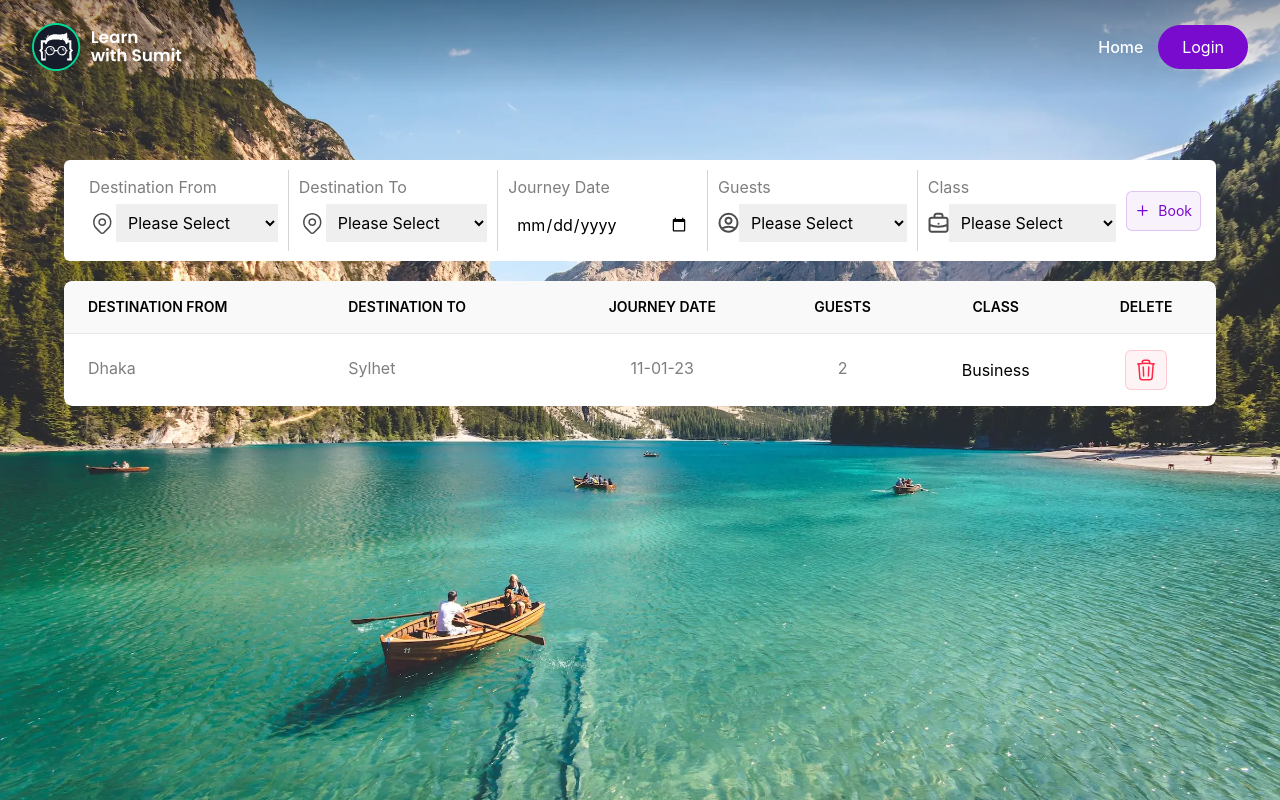
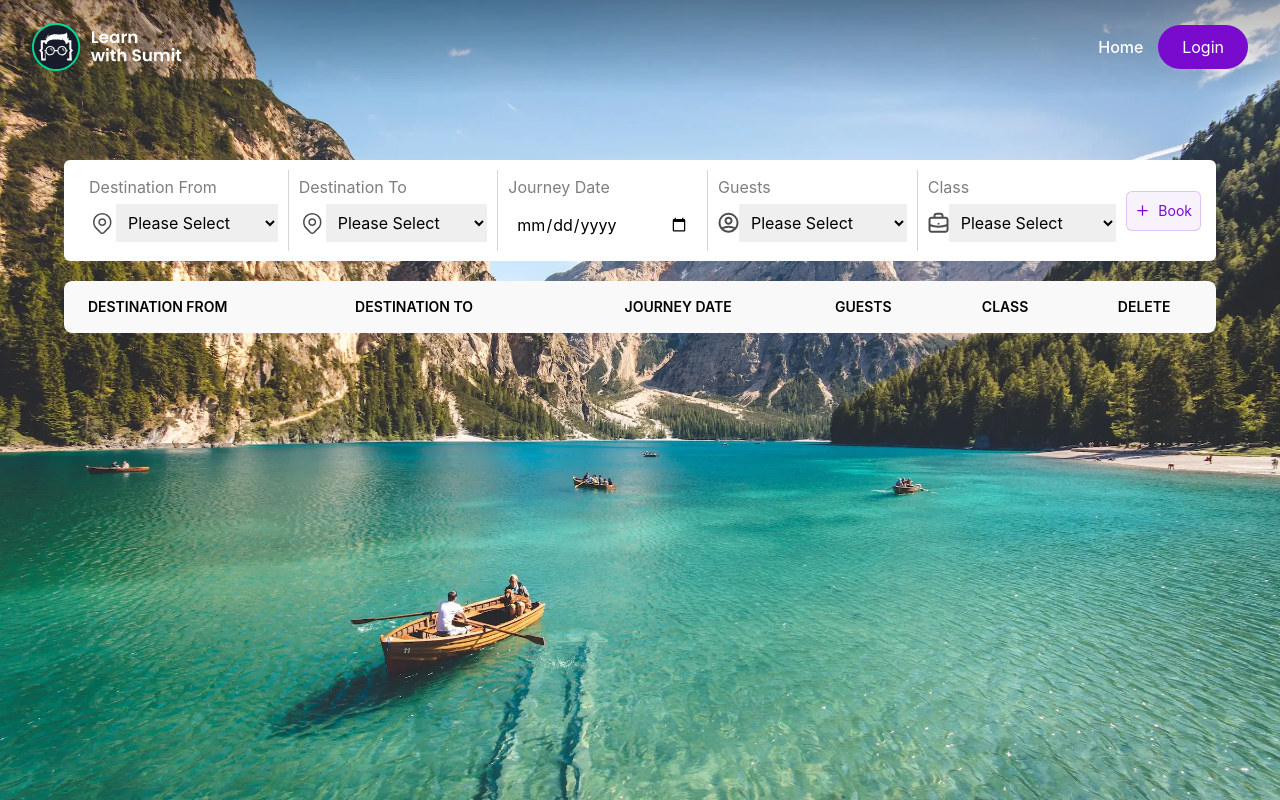
Before and after one commit to tareqnmd/redux-assignments, a React (Create React App) app in the folder 2. Assignment (Flight Booking)/: page / in a window 1280 px wide. Shown: the top 800 px of the page. Built offline with nearby package versions, Linux system fonts and the light colour scheme.

Commit message:
booked ino

```diff
--- a/2. Assignment (Flight Booking)/src/components/BookingList.js
+++ b/2. Assignment (Flight Booking)/src/components/BookingList.js
@@ -1,6 +1,8 @@
+import { useSelector } from 'react-redux';
 import SingleBookedInfo from './SingleBookedInfo';
 
 const BookingList = () => {
+	const bookedData = useSelector((state) => state);
 	return (
 		<div class="table-container">
 			<table class="booking-table">
@@ -15,7 +17,9 @@ const BookingList = () => {
 					</tr>
 				</thead>
 				<tbody class="divide-y divide-gray-300/20" id="lws-previewBooked">
-					<SingleBookedInfo />
+					{bookedData.map((item) => (
+						<SingleBookedInfo bookedInfo={item} />
+					))}
 				</tbody>
 			</table>
 		</div>
--- a/2. Assignment (Flight Booking)/src/components/SingleBookedInfo.js
+++ b/2. Assignment (Flight Booking)/src/components/SingleBookedInfo.js
@@ -1,22 +1,22 @@
-const SingleBookedInfo = () => {
+const SingleBookedInfo = ({ bookedInfo }) => {
 	return (
 		<tr class="lws-bookedTable text-black">
 			<td class="px-6 py-4">
 				<div class="flex items-center space-x-3">
-					<p class="lws-bookedFrom">Dhaka</p>
+					<p class="lws-bookedFrom">{bookedInfo.from}</p>
 				</div>
 			</td>
 			<td class="px-6 py-4">
-				<p class="lws-bookedTo">Sylhet</p>
+				<p class="lws-bookedTo">{bookedInfo.to}</p>
 			</td>
 			<td class="px-6 py-4 text-center">
-				<p class="lws-bookedDate">11-01-23</p>
+				<p class="lws-bookedDate">{bookedInfo.data}</p>
 			</td>
 			<td class="px-6 py-4 text-center">
-				<p class="lws-bookedGustes">2</p>
+				<p class="lws-bookedGustes">{bookedInfo.guests}</p>
 			</td>
 			<td class="px-6 py-4 text-center">
-				<span class="lws-bookedClass"> Business </span>
+				<span class="lws-bookedClass">{bookedInfo.class}</span>
 			</td>
 			<td class="px-6 py-4 text-center">
 				<div class="flex justify-center gap-4">
```
